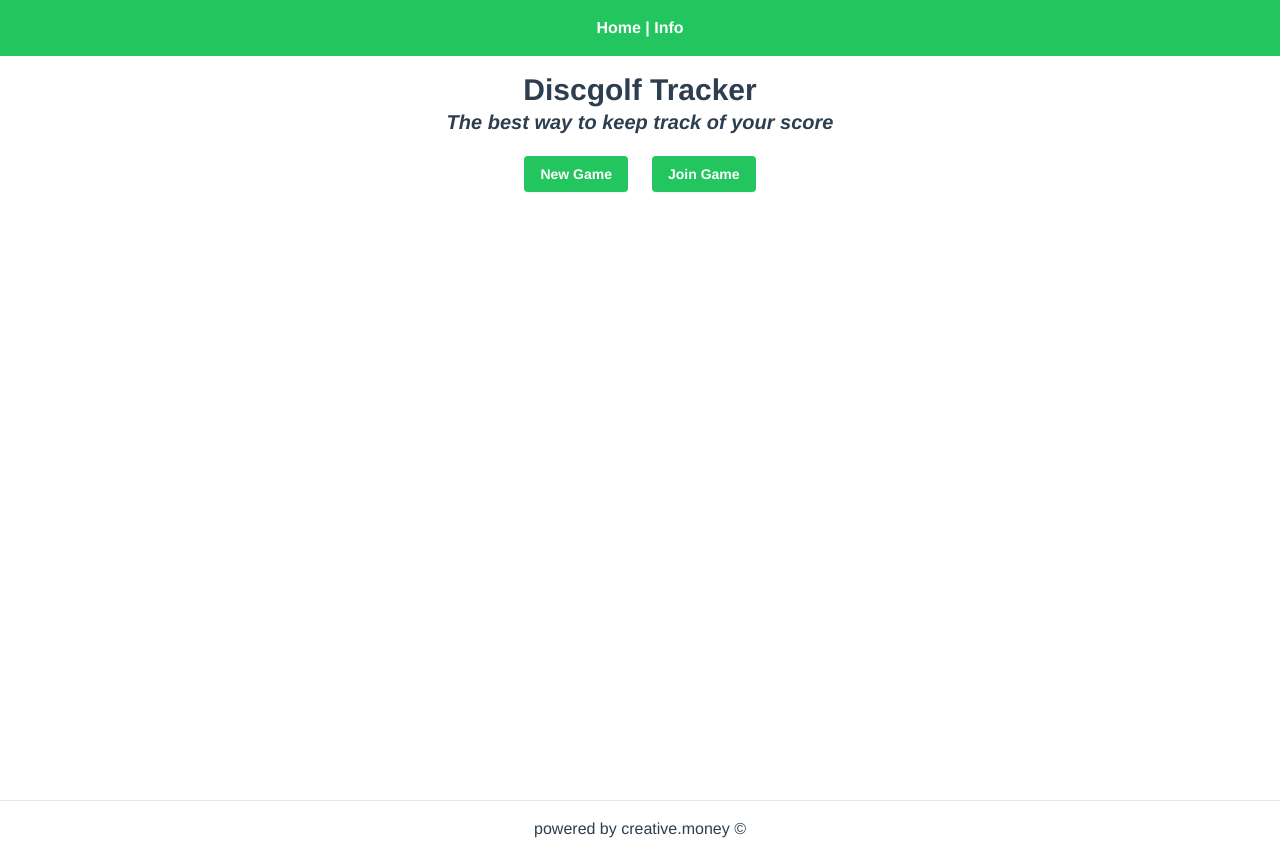
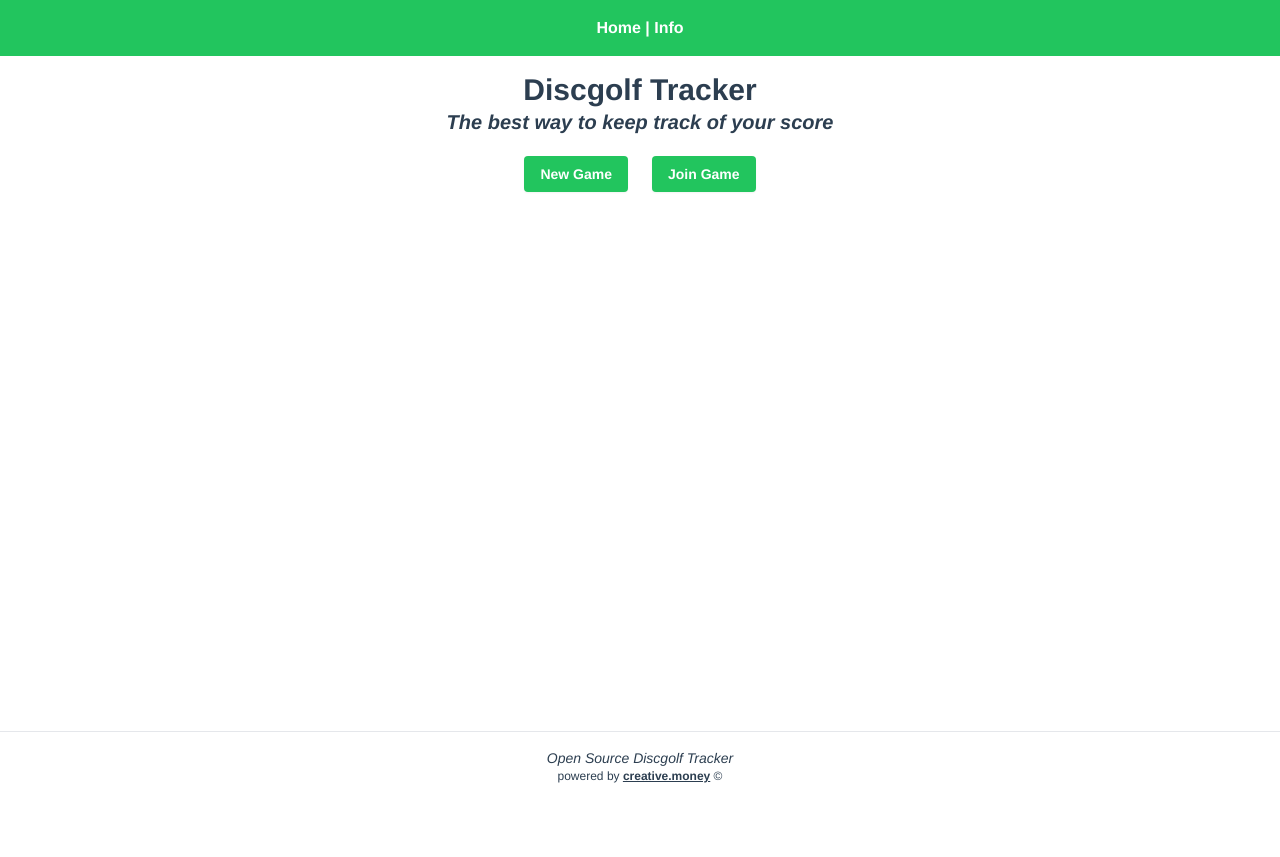
Before and after one commit to creative-money/discgolf-tracker, a Vue app in the folder frontend/: page / in a window 1280 px wide. After the commit the page ends 800 px from the top, so only its background shows below. Built offline with nearby package versions, Linux system fonts and the light colour scheme.

Commit message:
make footer better

```diff
--- a/frontend/src/App.vue
+++ b/frontend/src/App.vue
@@ -1,6 +1,6 @@
 <template>
-  <div>
-    <div class="min-h-screen">
+  <div class="min-h-screen">
+    <div>
       <Navbar />
       <router-view />
     </div>
--- a/frontend/src/components/InfoFooter.vue
+++ b/frontend/src/components/InfoFooter.vue
@@ -1,5 +1,6 @@
 <template>
-    <footer class="border-t shadow-transparent py-4">
-        powered by <a target="__blank" href="https://creative.money/lets-work">creative.money</a> ©
+    <footer class="border-t shadow-transparent py-4 fixed bottom-0 w-full">
+        <p class="italic text-sm">Open Source Discgolf Tracker</p>
+        <p class="text-xs">powered by <a target="_blank" class="underline font-bold" href="https://creative.money/open-source-discgolf-tracker">creative.money</a> ©</p>
     </footer>
 </template>
```
